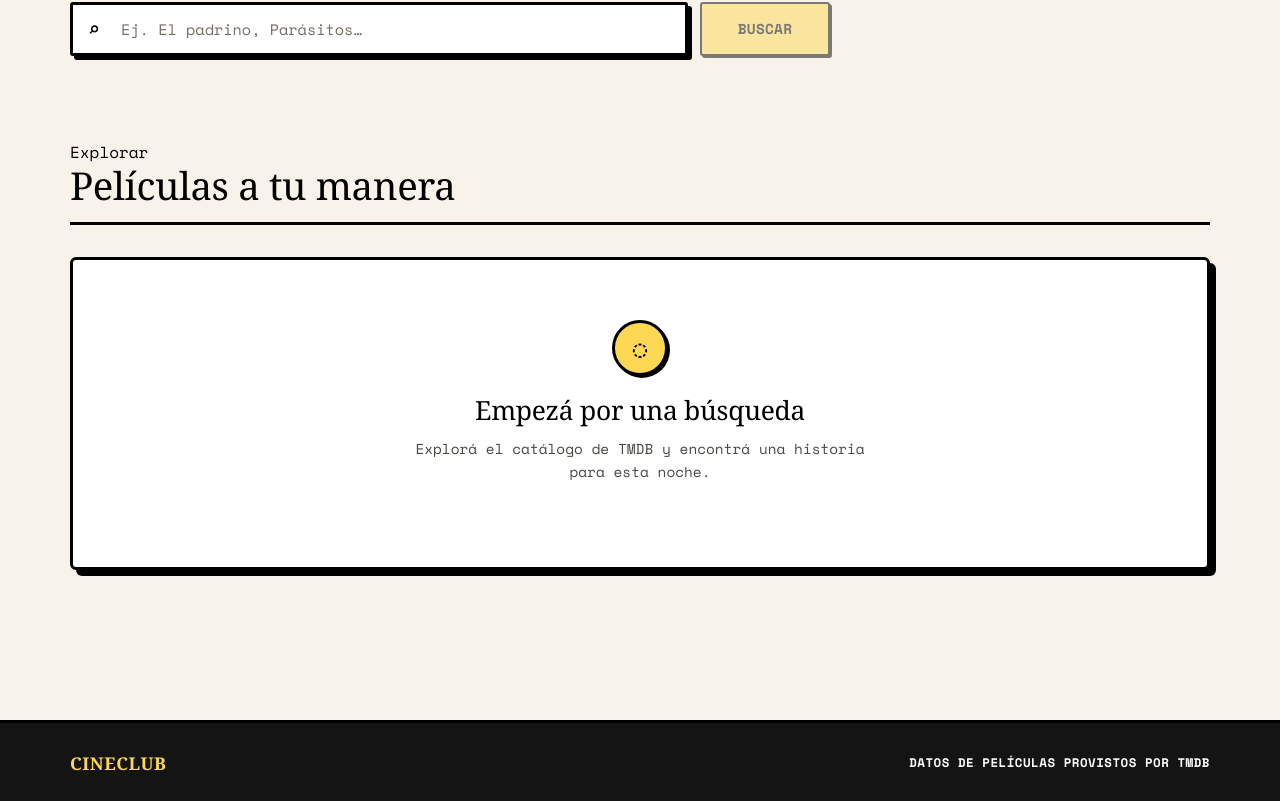
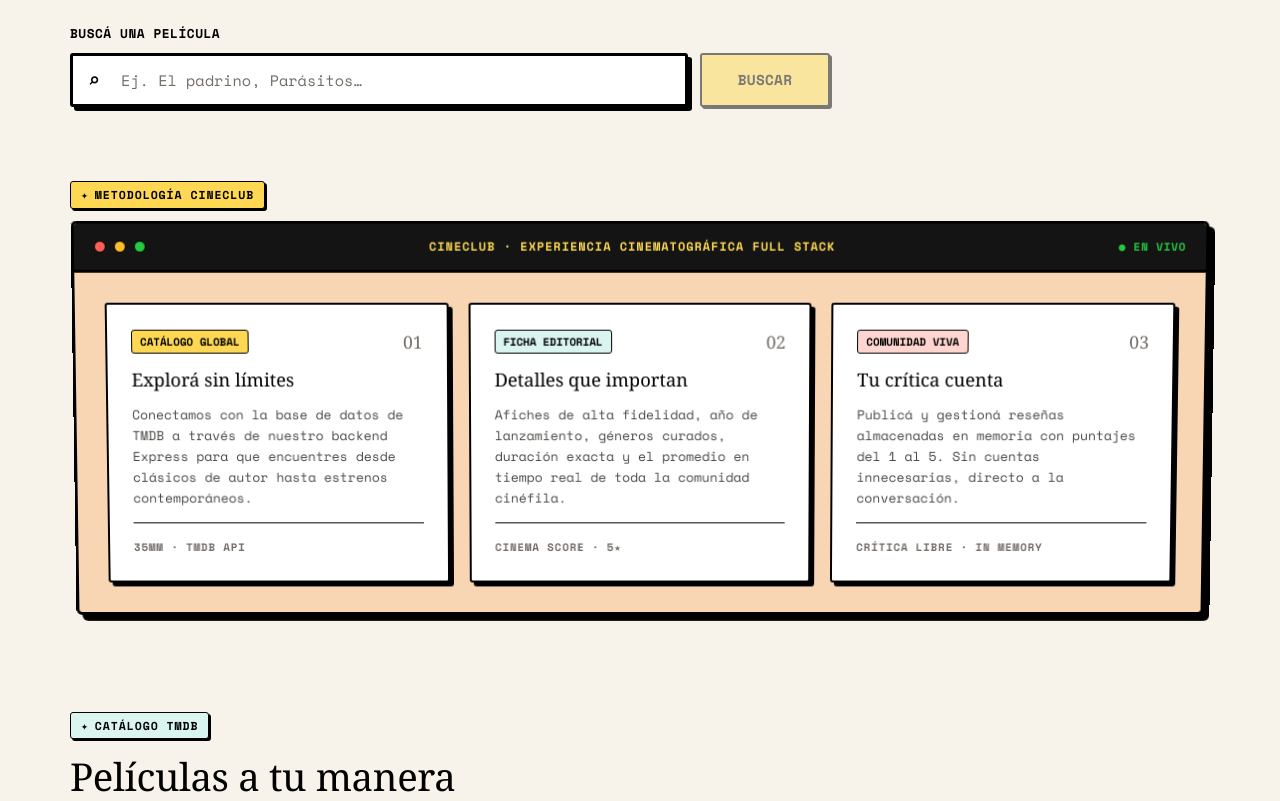
Before and after one commit to NumberGuan/cine-club, a React (Vite) app in the folder frontend/: page / in a window 1280 px wide. Shown: the part 479-1280 px from the top of the page. Built offline with nearby package versions, Linux system fonts and the light colour scheme; no server answers; a web font is replaced by a local one.

Commit message:
feat: incorporar secuencia sticky de peliculas inspirada en Didasko

```diff
--- a/frontend/src/App.tsx
+++ b/frontend/src/App.tsx
@@ -3,6 +3,7 @@ import type { ReactNode } from 'react';
 import { MovieDetail } from './components/MovieDetail';
 import { MovieGrid } from './components/MovieGrid';
 import { SearchBar } from './components/SearchBar';
+import { StickyShowcase } from './components/StickyShowcase';
 import { createReview, deleteReview, getMovie, searchMovies } from './services/api';
 import type { Movie, MovieSummary, Review, ReviewDraft } from './types';
 
@@ -33,13 +34,13 @@ function EmptyState({ searched }: { searched: boolean }) {
   return (
     <div className="state-card empty-state" role="status">
       <span className="state-mark" aria-hidden="true">
-        ◌
+        {searched ? '✕' : '✦'}
       </span>
       <h2>{searched ? 'No encontramos esa película' : 'Empezá por una búsqueda'}</h2>
       <p>
         {searched
-          ? 'Probá con otro título, una palabra más corta o el nombre original.'
-          : 'Explorá el catálogo de TMDB y encontrá una historia para esta noche.'}
+          ? 'Probá con otro título, una palabra más corta o el nombre original en TMDB.'
+          : 'Explorá el catálogo global de películas y compartí tu propia crítica.'}
       </p>
     </div>
   );
@@ -53,8 +54,8 @@ function ErrorState({ message, onRetry }: { message: string; onRetry: () => void
       </span>
       <h2>Algo salió mal</h2>
       <p>{message}</p>
-      <button className="button button-secondary" type="button" onClick={onRetry}>
-        Intentar de nuevo
+      <button className="button button-danger" type="button" onClick={onRetry}>
+        Intentar nuevamente
       </button>
     </div>
   );
@@ -267,15 +268,25 @@ function App() {
 
   return (
     <div className="app-shell">
+      <div className="top-ticker" aria-hidden="true">
+        <div className="container ticker-track">
+          <span>★ CINECLUB · EDICIÓN 2026</span>
+          <span>BÚSQUEDA TMDB EN TIEMPO REAL</span>
+          <span>RESEÑAS EN MEMORIA ★</span>
+        </div>
+      </div>
+
       <header className="site-header">
         <div className="container header-inner">
           <p className="brand" aria-label="CineClub">
             <span className="brand-mark" aria-hidden="true">
-              C
+              CC
             </span>
             CineClub
           </p>
-          <p className="header-note">Historias para compartir</p>
+          <div className="header-tagline">
+            <span>✦</span> Historias para compartir
+          </div>
         </div>
       </header>
 
@@ -283,12 +294,15 @@ function App() {
         {selectedMovieId === null ? (
           <>
             <section className="search-hero" aria-labelledby="search-title">
-              <p className="eyebrow">Tu próxima película</p>
-              <h1 id="search-title">Buscá algo que<br />
+              <div className="kicker-badge kicker-badge-yellow">
+                <span>✦</span> Buscador de Cine
+              </div>
+              <h1 id="search-title">
+                Buscá algo que<br />
                 <em>te mueva.</em>
               </h1>
               <p className="hero-description">
-                Explorá películas, conocé sus historias y dejá una reseña para la próxima persona cinéfila.
+                Explorá películas del catálogo global de TMDB, conocé sus historias y compartí tu reseña con la comunidad cinéfila.
               </p>
               <SearchBar
                 inputRef={searchInputRef}
@@ -299,10 +313,14 @@ function App() {
               />
             </section>
 
+            <StickyShowcase />
+
             <section className="results-section" aria-labelledby="results-title">
               <div className="section-heading results-heading">
                 <div>
-                  <p className="section-kicker">Explorar</p>
+                  <div className="kicker-badge kicker-badge-mint">
+                    <span>✦</span> Catálogo TMDB
+                  </div>
                   <h2 id="results-title">
                     {hasSearched ? 'Resultados' : 'Películas a tu manera'}
                   </h2>
@@ -311,7 +329,7 @@ function App() {
               </div>
 
               {isSearching ? (
-                <LoadingState label="Buscando en el catálogo…" />
+                <LoadingState label="Buscando en el catálogo de TMDB…" />
               ) : searchError ? (
                 <ErrorState message={searchError} onRetry={handleSearch} />
               ) : movies.length > 0 ? (
@@ -341,7 +359,7 @@ function App() {
       <footer className="site-footer">
         <div className="container footer-inner">
           <span>CineClub</span>
-          <span>Datos de películas provistos por TMDB</span>
+          <span>Datos provistos por TMDB · Reseñas almacenadas en memoria</span>
         </div>
       </footer>
     </div>
--- /dev/null
+++ b/frontend/src/components/StickyShowcase.tsx
@@ -0,0 +1,110 @@
+import { useRef } from 'react';
+import { motion, useScroll, useTransform } from 'motion/react';
+
+interface ShowcasePillar {
+  number: string;
+  tag: string;
+  tagColor: 'yellow' | 'mint' | 'coral';
+  title: string;
+  description: string;
+  stamp: string;
+}
+
+const PILLARS: ShowcasePillar[] = [
+  {
+    number: '01',
+    tag: 'Catálogo Global',
+    tagColor: 'yellow',
+    title: 'Explorá sin límites',
+    description:
+      'Conectamos con la base de datos de TMDB a través de nuestro backend Express para que encuentres desde clásicos de autor hasta estrenos contemporáneos.',
+    stamp: '35MM · TMDB API',
+  },
+  {
+    number: '02',
+    tag: 'Ficha Editorial',
+    tagColor: 'mint',
+    title: 'Detalles que importan',
+    description:
+      'Afiches de alta fidelidad, año de lanzamiento, géneros curados, duración exacta y el promedio en tiempo real de toda la comunidad cinéfila.',
+    stamp: 'CINEMA SCORE · 5★',
+  },
+  {
+    number: '03',
+    tag: 'Comunidad Viva',
+    tagColor: 'coral',
+    title: 'Tu crítica cuenta',
+    description:
+      'Publicá y gestioná reseñas almacenadas en memoria con puntajes del 1 al 5. Sin cuentas innecesarias, directo a la conversación.',
+    stamp: 'CRÍTICA LIBRE · IN MEMORY',
+  },
+];
+
+export function StickyShowcase() {
+  const containerRef = useRef<HTMLDivElement>(null);
+  const { scrollYProgress } = useScroll({
+    target: containerRef,
+    offset: ['start end', 'end start'],
+  });
+
+  // Transformaciones suaves y reversibles aceleradas por GPU
+  const rotateX = useTransform(scrollYProgress, [0, 0.4, 0.8], [10, 0, -6]);
+  const scale = useTransform(scrollYProgress, [0, 0.4, 0.8], [0.96, 1, 0.98]);
+  const y = useTransform(scrollYProgress, [0, 0.4, 0.8], [20, 0, -15]);
+
+  return (
+    <section
+      ref={containerRef}
+      className="sticky-showcase-wrapper"
+      aria-label="Presentación del club"
+    >
+      <div className="kicker-badge kicker-badge-yellow">
+        <span>✦</span> Metodología CineClub
+      </div>
+
+      <motion.div
+        className="showcase-section"
+        style={{
+          rotateX,
+          scale,
+          y,
+          transformPerspective: 1200,
+        }}
+      >
+        <div className="showcase-header">
+          <div className="showcase-dots" aria-hidden="true">
+            <span className="showcase-dot red" />
+            <span className="showcase-dot yellow" />
+            <span className="showcase-dot green" />
+          </div>
+          <span className="showcase-title-bar">
+            CineClub · Experiencia Cinematográfica Full Stack
+          </span>
+          <span className="showcase-status-badge" aria-hidden="true">
+            ● EN VIVO
+          </span>
+        </div>
+
+        <div className="showcase-grid">
+          {PILLARS.map((pillar) => (
+            <article className="showcase-card" key={pillar.number}>
+              <div className="showcase-card-top">
+                <span className="showcase-card-kicker">
+                  {pillar.tag}
+                </span>
+                <span className="showcase-card-num" aria-hidden="true">
+                  {pillar.number}
+                </span>
+              </div>
+              <h3>{pillar.title}</h3>
+              <p>{pillar.description}</p>
+              <div className="showcase-card-footer">
+                <span className="ticket-stamp">{pillar.stamp}</span>
+              </div>
+            </article>
+          ))}
+        </div>
+      </motion.div>
+    </section>
+  );
+}
--- a/frontend/src/styles.css
+++ b/frontend/src/styles.css
@@ -493,14 +493,19 @@ textarea:disabled {
 /* --------------------------------------------------------------------------
    Secuencia Sticky Showcase Inspirada en Didasko
    -------------------------------------------------------------------------- */
+.sticky-showcase-wrapper {
+  margin: 20px 0 60px;
+}
+
 .showcase-section {
-  margin: 40px 0 80px;
   border: var(--border-heavy);
   border-radius: var(--radius-md);
   background-color: var(--color-peach);
   box-shadow: var(--shadow-hard-lg);
   overflow: hidden;
   position: relative;
+  transform-style: preserve-3d;
+  will-change: transform;
 }
 
 .showcase-header {
@@ -511,6 +516,7 @@ textarea:disabled {
   background-color: var(--color-surface-dark);
   color: var(--color-yellow);
   border-bottom: var(--border-heavy);
+  gap: 12px;
 }
 
 .showcase-dots {
@@ -536,6 +542,13 @@ textarea:disabled {
   text-transform: uppercase;
 }
 
+.showcase-status-badge {
+  font-size: 0.7rem;
+  font-weight: 700;
+  color: #27c93f;
+  letter-spacing: 0.06em;
+}
+
 .showcase-grid {
   display: grid;
   grid-template-columns: repeat(3, 1fr);
@@ -551,7 +564,7 @@ textarea:disabled {
   box-shadow: var(--shadow-hard);
   display: flex;
   flex-direction: column;
-  gap: 12px;
+  gap: 14px;
   transition: transform var(--transition-fast), box-shadow var(--transition-fast);
 }
 
@@ -562,9 +575,15 @@ textarea:disabled {
   }
 }
 
+.showcase-card-top {
+  display: flex;
+  align-items: center;
+  justify-content: space-between;
+  gap: 8px;
+}
+
 .showcase-card-kicker {
   display: inline-block;
-  align-self: flex-start;
   padding: 3px 8px;
   border: var(--border-thin);
   border-radius: var(--radius-sm);
@@ -577,16 +596,37 @@ textarea:disabled {
 .showcase-card:nth-child(2) .showcase-card-kicker { background-color: var(--color-mint); }
 .showcase-card:nth-child(3) .showcase-card-kicker { background-color: var(--color-coral-light); }
 
+.showcase-card-num {
+  font-family: var(--font-display);
+  font-size: 1.1rem;
+  color: var(--color-ink-subtle);
+}
+
 .showcase-card h3 {
   font-family: var(--font-display);
-  font-size: 1.05rem;
-  line-height: 1.25;
+  font-size: 1.15rem;
+  line-height: 1.2;
 }
 
 .showcase-card p {
   font-size: 0.82rem;
   color: var(--color-ink-muted);
-  line-height: 1.55;
+  line-height: 1.6;
+  flex: 1;
+}
+
+.showcase-card-footer {
+  padding-top: 10px;
+  border-top: var(--border-thin);
+}
+
+.ticket-stamp {
+  display: inline-block;
+  font-size: 0.68rem;
+  font-weight: 700;
+  letter-spacing: 0.08em;
+  color: var(--color-ink-subtle);
+  text-transform: uppercase;
 }
 
 /* --------------------------------------------------------------------------
```
